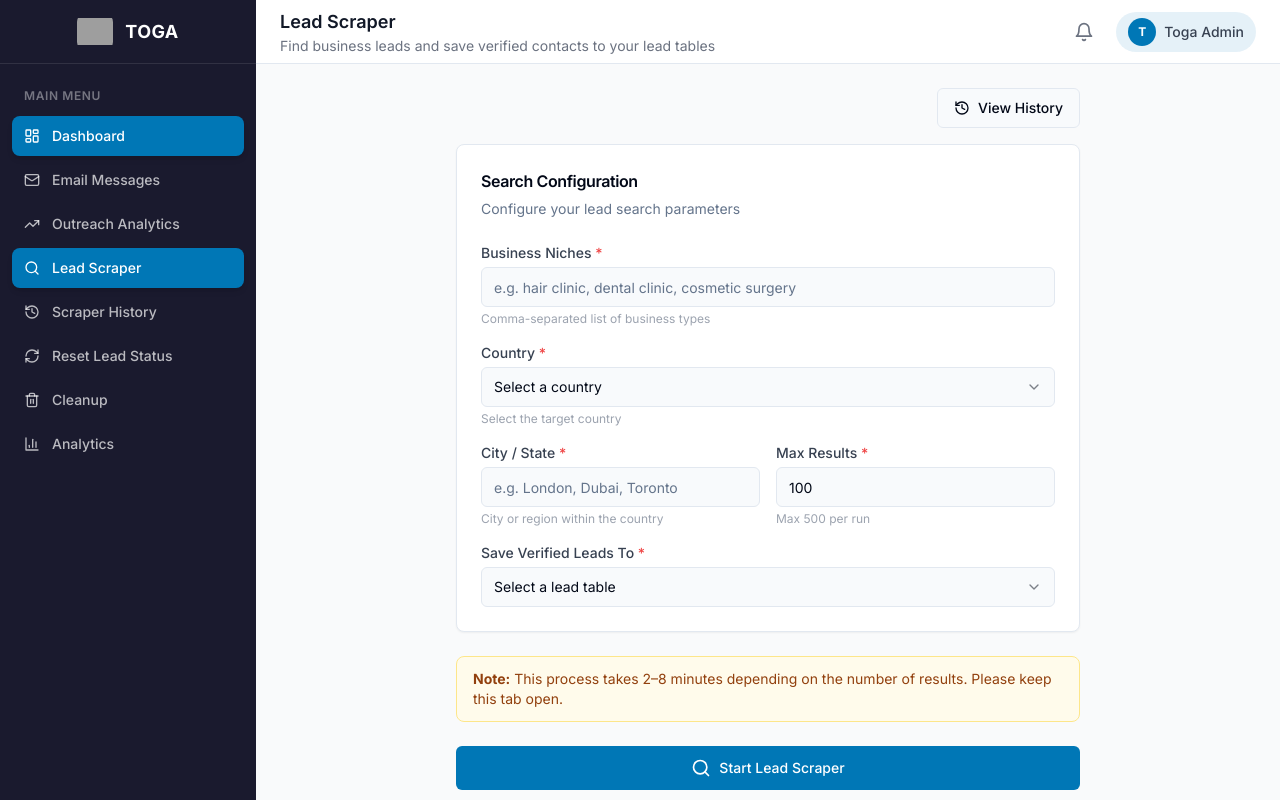
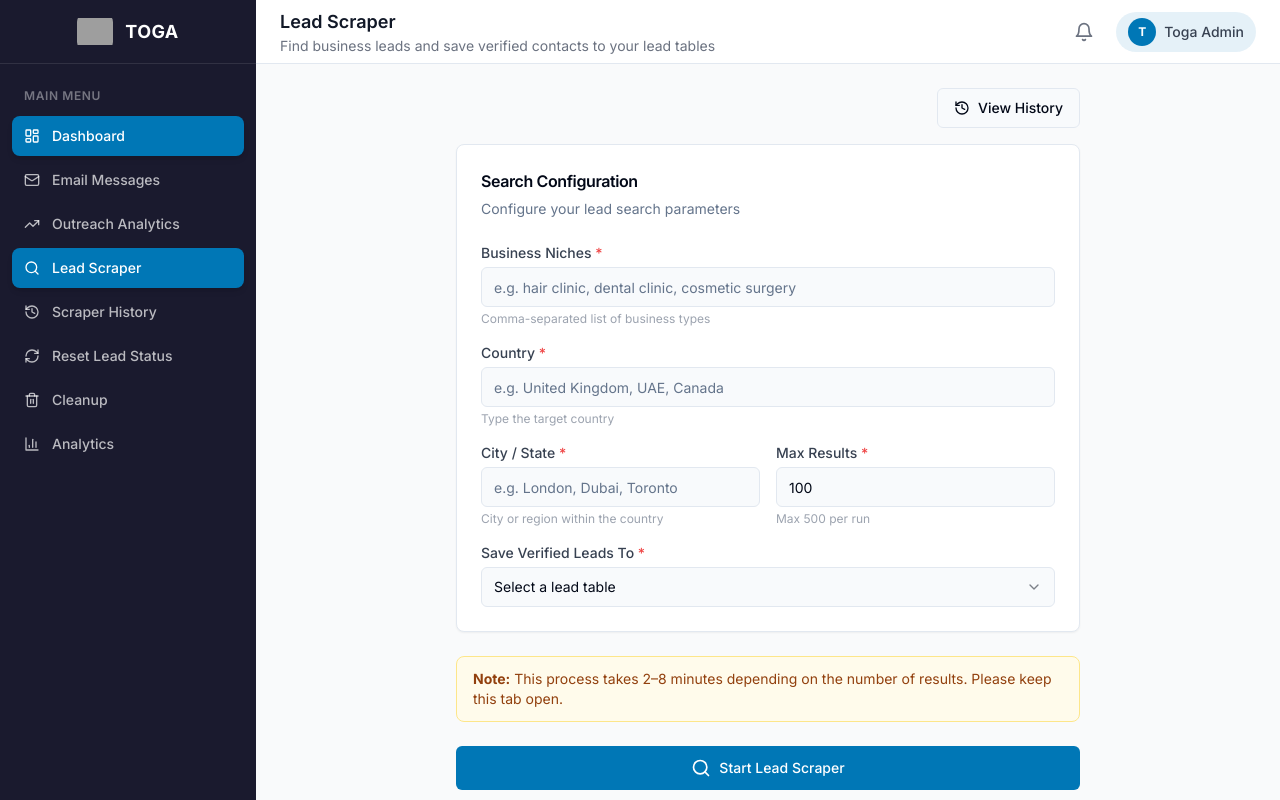
Before and after one commit to priyanshraz/togaah_outreach, a Next.js app: page /dashboard/scraper in a window 1280 px wide. Built offline with nearby package versions, Linux system fonts and the light colour scheme; grey boxes are pictures that could not be loaded.

Commit message:
fix: replace Country dropdown with plain text input in Lead Scraper

```diff
--- a/src/app/dashboard/scraper/page.tsx
+++ b/src/app/dashboard/scraper/page.tsx
@@ -197,22 +197,13 @@ export default function ScraperPage() {
                   <label className="block text-sm font-medium text-gray-700 mb-1">
                     Country <span className="text-red-500">*</span>
                   </label>
-                  <Select onValueChange={setCountry} disabled={pageState === 'loading'}>
-                    <SelectTrigger><SelectValue placeholder="Select a country" /></SelectTrigger>
-                    <SelectContent>
-                      {[
-                        'United Kingdom','United States','United Arab Emirates','Canada',
-                        'Australia','Germany','France','Italy','Spain','Netherlands',
-                        'Turkey','India','Pakistan','Saudi Arabia','Qatar','Kuwait',
-                        'Bahrain','Oman','Egypt','Jordan','Lebanon','South Africa',
-                        'Nigeria','Kenya','Singapore','Malaysia','Indonesia','Philippines',
-                        'Thailand','Japan','South Korea','China','New Zealand','Ireland',
-                        'Sweden','Norway','Denmark','Switzerland','Austria','Belgium',
-                        'Portugal','Poland','Czech Republic','Hungary','Romania','Greece',
-                      ].map((c) => <SelectItem key={c} value={c}>{c}</SelectItem>)}
-                    </SelectContent>
-                  </Select>
-                  <p className="text-xs text-gray-400 mt-1">Select the target country</p>
+                  <Input
+                    value={country}
+                    onChange={(e) => setCountry(e.target.value)}
+                    placeholder="e.g. United Kingdom, UAE, Canada"
+                    disabled={pageState === 'loading'}
+                  />
+                  <p className="text-xs text-gray-400 mt-1">Type the target country</p>
                 </div>
 
                 {/* Location + Max Results */}
```
